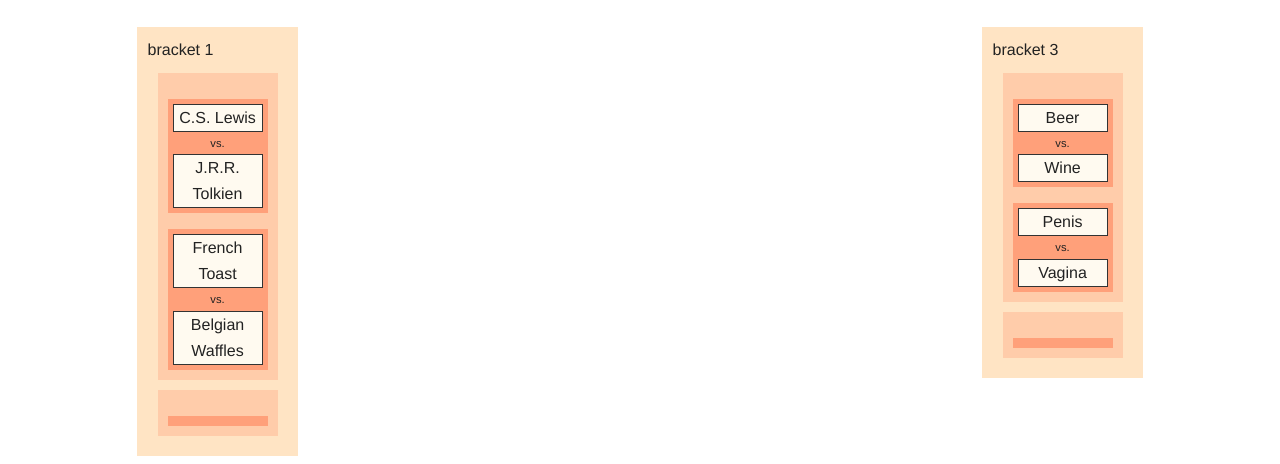
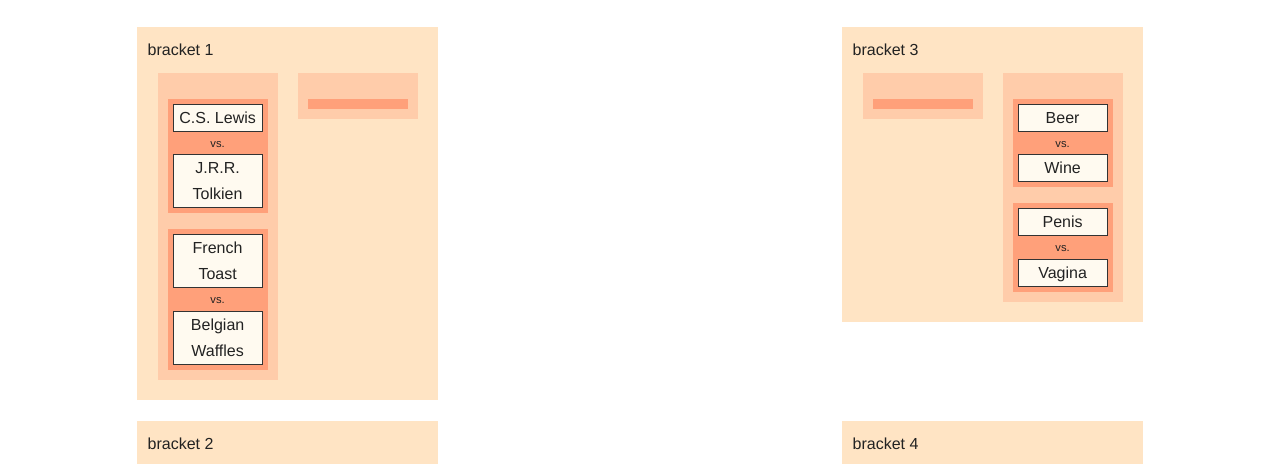
Before and after one commit to marcbdg/surrealist-debate, a plain HTML site: page index.html in a window 1280 px wide. Shown: the part 263-727 px from the top of the page. Drawn offline with Linux system fonts and the light colour scheme.

Commit message:
floated the rounds better

```diff
--- a/css/debate.css
+++ b/css/debate.css
@@ -17,7 +17,8 @@
 	background: #FFE4C4;
 	margin: 1%;
 }
-#bracket3, #bracket4 {
+#bracket3, #bracket4,
+#bracket3 .round, #bracket4 .round {
 	float: right;
 }
 .semifinals {
@@ -45,6 +46,7 @@
    background: #fca;
    padding: 10px;
    margin: 10px;
+   float: left;
 }
 
 .finals,
--- a/index.html
+++ b/index.html
@@ -64,7 +64,7 @@
 
                           <div id="upperBrackets" class="clearfix">
                              <div class="bracket" id="bracket1">
-                                bracket 1
+                                <div>bracket 1</div>
                              </div>
 							 <div id="upperBracketWinners" class="semifinals">
 								 Semifinals
@@ -75,7 +75,7 @@
 								</div>
 							 </div>
                              <div class="bracket" id="bracket3">
-                                bracket 3
+                                <div>bracket 3</div>
                              </div>
                           </div>
 
@@ -90,7 +90,7 @@
 
                           <div id="lowerBrackets" class="clearfix">
                              <div class="bracket" id="bracket2">
-                                bracket 2
+                                <div>bracket 2</div>
                              </div>
 
 							 <div id="lowerBracketWinners" class="semifinals">
@@ -103,7 +103,7 @@
 							 </div>
 
                              <div class="bracket" id="bracket4">
-                                bracket 4
+                                <div>bracket 4</div>
                              </div>
                           </div>
 
```
